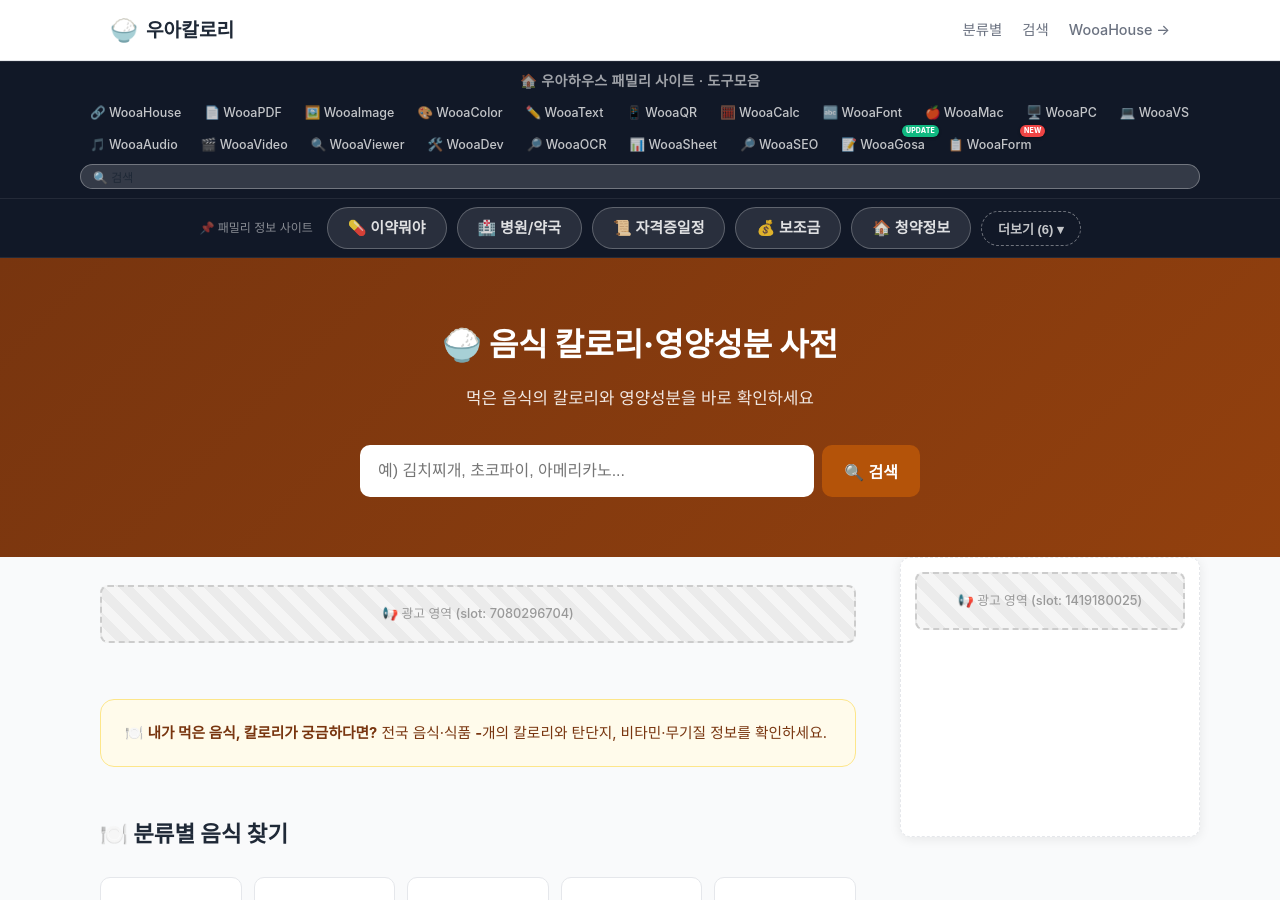
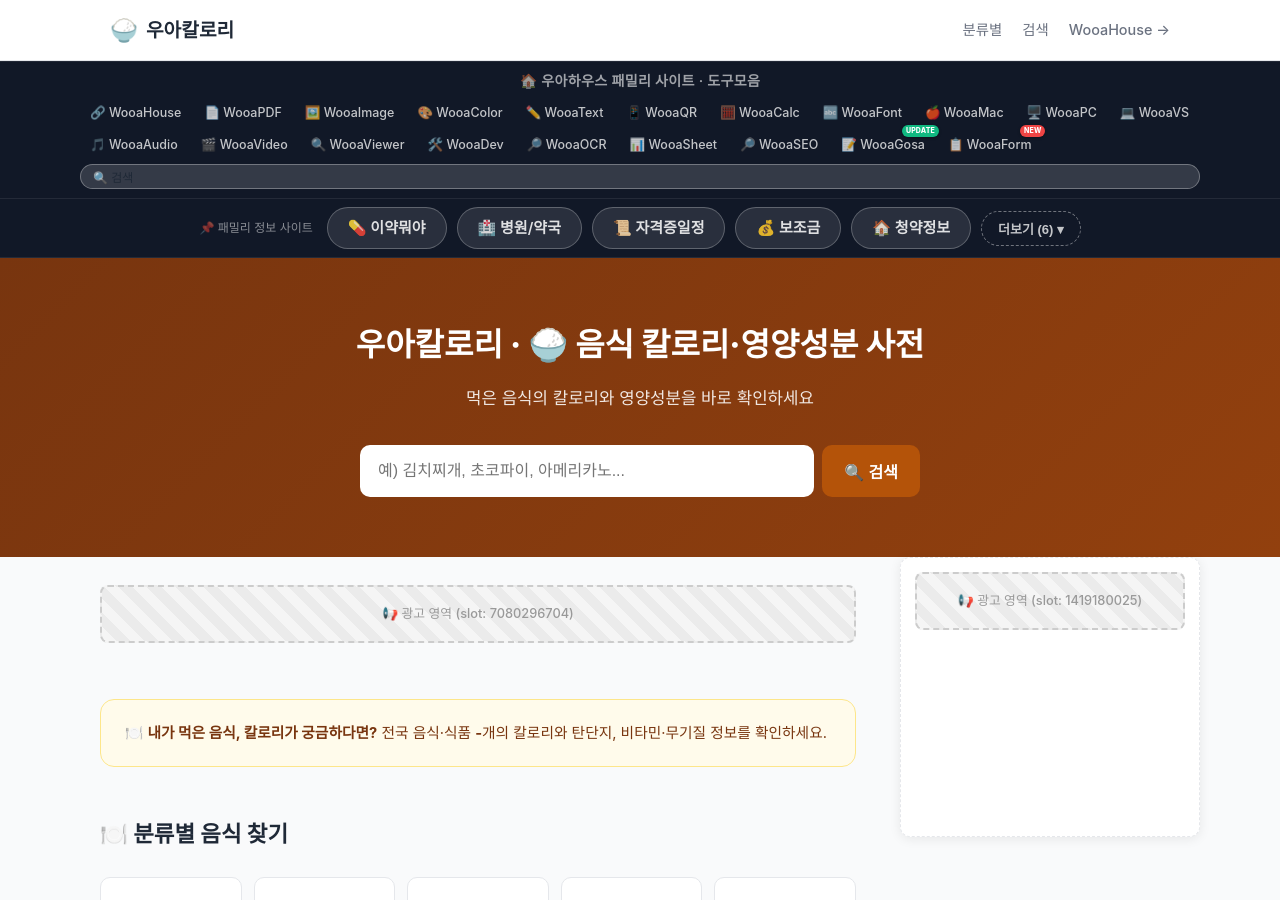
Before and after one commit to ingmaster83-code/wooafood, a Jekyll site: the page built from index.html, in a window 1280 px wide and 900 px high. Built offline with Jekyll 4.4.1, drawn with Linux system fonts in a browser that asks for light colours; some web fonts are replaced; comment, search, counter and statistics services are not loaded.

Commit message:
Add Korean brand name to H1 for SEO/brand-search visibility

```diff
--- a/index.html
+++ b/index.html
@@ -5,7 +5,7 @@ description: 전국 19,495개 음식·식품의 칼로리, 탄단지, 비타민
 ---
 
 <div class="hero">
-  <h1>🍚 음식 칼로리·영양성분 사전</h1>
+  <h1>우아칼로리 · 🍚 음식 칼로리·영양성분 사전</h1>
   <p>먹은 음식의 칼로리와 영양성분을 바로 확인하세요</p>
   <div class="search-wrap">
     <input type="text" id="searchInput" class="search-input"
```
